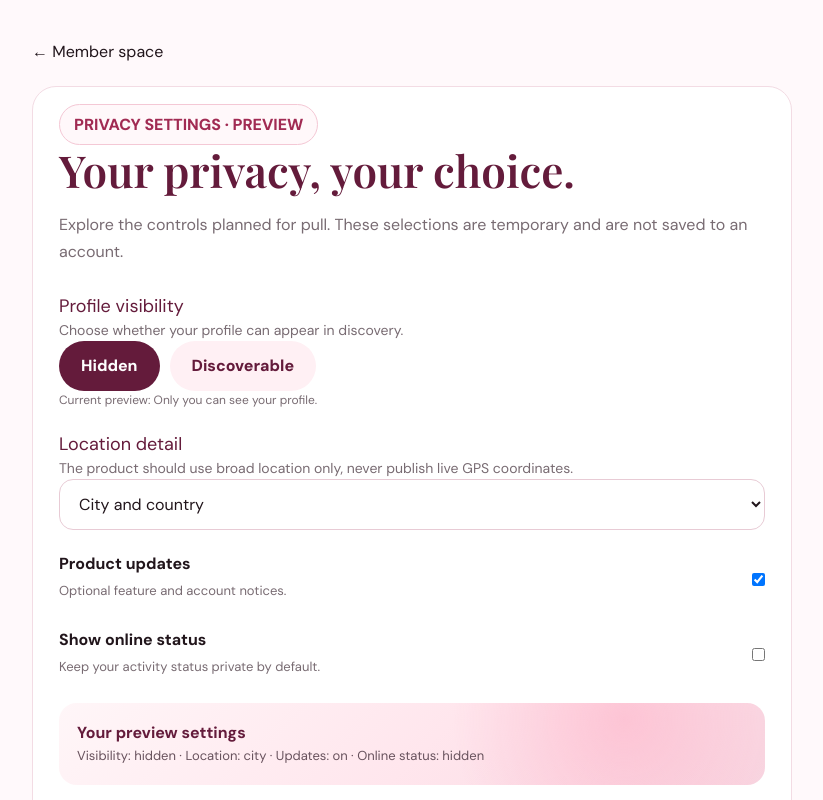
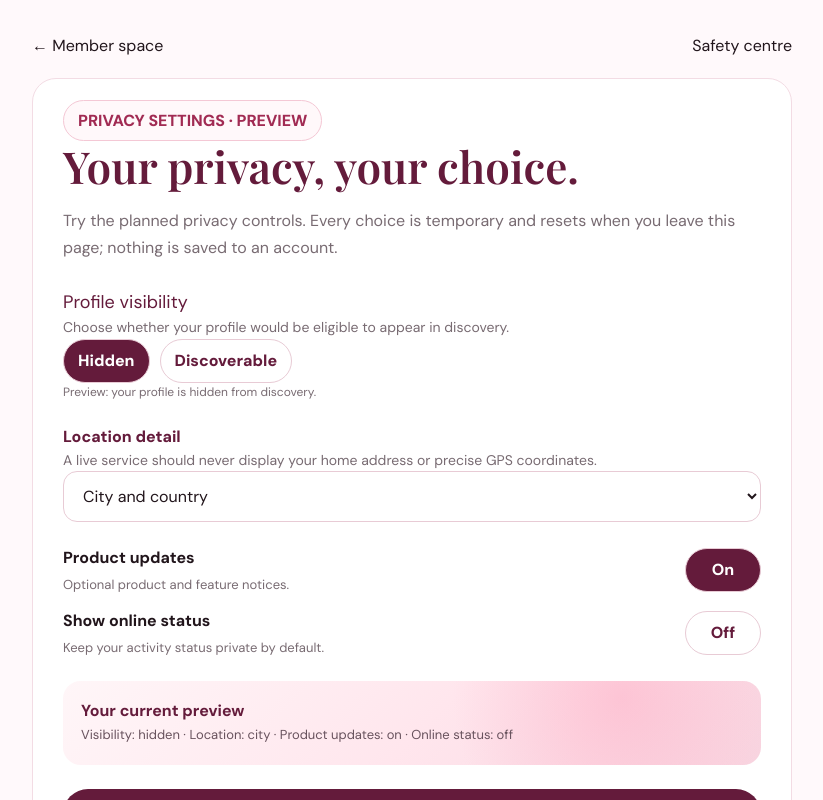
Before and after one commit to pullofficial/Pull, a Next.js app: page /settings in a window 1280 px wide. Shown: the top 800 px of the page, without its empty margins (228-1051 px from the left). Built offline with nearby package versions, Linux system fonts and the light colour scheme.

Commit message:
Improve accessible privacy settings preview

```diff
--- a/app/settings/page.tsx
+++ b/app/settings/page.tsx
@@ -1,24 +1,83 @@
 "use client";
+
 import { useState } from "react";
 
-export default function SettingsPage(){
- const [visibility,setVisibility]=useState("hidden");
- const [distance,setDistance]=useState("city");
- const [notifications,setNotifications]=useState(true);
- const [showOnline,setShowOnline]=useState(false);
- return <main className="container" style={{maxWidth:760,padding:"40px 0 72px"}}>
- <a href="/dashboard">← Member space</a>
- <section className="feature" style={{marginTop:22}}>
-  <span className="pill" style={{color:"#a12b53",fontWeight:800}}>PRIVACY SETTINGS · PREVIEW</span>
-  <h1 className="serif" style={{fontSize:44,color:"#641b3b",marginBottom:8}}>Your privacy, your choice.</h1>
-  <p className="muted" style={{lineHeight:1.7}}>Explore the controls planned for pull. These selections are temporary and are not saved to an account.</p>
-  <div style={{display:"grid",gap:22,marginTop:28}}>
-   <div><h2 style={{fontSize:18,color:"#641b3b"}}>Profile visibility</h2><p className="muted" style={{fontSize:14}}>Choose whether your profile can appear in discovery.</p><div style={{display:"flex",gap:10,flexWrap:"wrap"}}><button className="btn" onClick={()=>setVisibility("hidden")} style={{background:visibility==="hidden"?"#641b3b":"#fff0f4",color:visibility==="hidden"?"white":"#641b3b"}}>Hidden</button><button className="btn" onClick={()=>setVisibility("discoverable")} style={{background:visibility==="discoverable"?"#641b3b":"#fff0f4",color:visibility==="discoverable"?"white":"#641b3b"}}>Discoverable</button></div><p className="muted" style={{fontSize:12}}>Current preview: {visibility==="hidden"?"Only you can see your profile.":"Your profile would be eligible for discovery after age verification."}</p></div>
-   <div><h2 style={{fontSize:18,color:"#641b3b"}}>Location detail</h2><p className="muted" style={{fontSize:14}}>The product should use broad location only, never publish live GPS coordinates.</p><select className="field" value={distance} onChange={e=>setDistance(e.target.value)}><option value="country">Country only</option><option value="city">City and country</option><option value="none">Do not show location</option></select></div>
-   <div style={{display:"flex",justifyContent:"space-between",gap:18,alignItems:"center"}}><div><strong>Product updates</strong><p className="muted" style={{fontSize:13,margin:"5px 0"}}>Optional feature and account notices.</p></div><input type="checkbox" checked={notifications} onChange={e=>setNotifications(e.target.checked)} aria-label="Product updates"/></div>
-   <div style={{display:"flex",justifyContent:"space-between",gap:18,alignItems:"center"}}><div><strong>Show online status</strong><p className="muted" style={{fontSize:13,margin:"5px 0"}}>Keep your activity status private by default.</p></div><input type="checkbox" checked={showOnline} onChange={e=>setShowOnline(e.target.checked)} aria-label="Show online status"/></div>
-   <div className="hero-bg" style={{padding:18,borderRadius:18}}><strong style={{color:"#641b3b"}}>Your preview settings</strong><p style={{fontSize:13,color:"#68525d",lineHeight:1.7,marginBottom:0}}>Visibility: {visibility} · Location: {distance==="none"?"hidden":distance} · Updates: {notifications?"on":"off"} · Online status: {showOnline?"visible":"hidden"}</p></div>
-   <p className="muted" style={{fontSize:12}}>No preference is stored or transmitted. Account deletion, data export and consent management must be implemented before launch.</p>
-  </div>
- </section></main>
+export default function SettingsPage() {
+  const [visibility, setVisibility] = useState("hidden");
+  const [location, setLocation] = useState("city");
+  const [updates, setUpdates] = useState(true);
+  const [online, setOnline] = useState(false);
+
+  function resetPreview() {
+    setVisibility("hidden");
+    setLocation("city");
+    setUpdates(true);
+    setOnline(false);
+  }
+
+  const toggleStyle = (active: boolean) => ({
+    minWidth: 76,
+    border: "1px solid #e8cbd5",
+    borderRadius: 999,
+    padding: "9px 14px",
+    background: active ? "#641b3b" : "#fff",
+    color: active ? "#fff" : "#641b3b",
+    fontWeight: 800,
+    cursor: "pointer"
+  });
+
+  return (
+    <main className="container" style={{ maxWidth: 760, padding: "34px 0 72px" }}>
+      <header style={{ display: "flex", justifyContent: "space-between", gap: 12, flexWrap: "wrap" }}>
+        <a href="/dashboard">← Member space</a>
+        <a href="/safety">Safety centre</a>
+      </header>
+      <section className="feature" style={{ marginTop: 20, padding: "clamp(18px, 4vw, 30px)" }}>
+        <span className="pill" style={{ color: "#a12b53", fontWeight: 800 }}>PRIVACY SETTINGS · PREVIEW</span>
+        <h1 className="serif" style={{ fontSize: "clamp(34px, 7vw, 44px)", color: "#641b3b", marginBottom: 8 }}>Your privacy, your choice.</h1>
+        <p className="muted" style={{ lineHeight: 1.7 }}>Try the planned privacy controls. Every choice is temporary and resets when you leave this page; nothing is saved to an account.</p>
+
+        <div style={{ display: "grid", gap: 24, marginTop: 28 }}>
+          <section>
+            <h2 style={{ fontSize: 18, color: "#641b3b" }}>Profile visibility</h2>
+            <p className="muted" style={{ fontSize: 14, lineHeight: 1.6 }}>Choose whether your profile would be eligible to appear in discovery.</p>
+            <div role="group" aria-label="Profile visibility" style={{ display: "flex", gap: 10, flexWrap: "wrap" }}>
+              <button type="button" aria-pressed={visibility === "hidden"} onClick={() => setVisibility("hidden")} style={toggleStyle(visibility === "hidden")}>Hidden</button>
+              <button type="button" aria-pressed={visibility === "discoverable"} onClick={() => setVisibility("discoverable")} style={toggleStyle(visibility === "discoverable")}>Discoverable</button>
+            </div>
+            <p className="muted" aria-live="polite" style={{ fontSize: 12 }}>{visibility === "hidden" ? "Preview: your profile is hidden from discovery." : "Preview: your profile could be eligible for discovery only after independent age verification and safety checks."}</p>
+          </section>
+
+          <section>
+            <label htmlFor="location-detail" style={{ display: "block", fontWeight: 800, color: "#641b3b" }}>Location detail</label>
+            <p className="muted" style={{ fontSize: 14, lineHeight: 1.6 }}>A live service should never display your home address or precise GPS coordinates.</p>
+            <select id="location-detail" className="field" value={location} onChange={(event) => setLocation(event.target.value)}>
+              <option value="country">Country only</option>
+              <option value="city">City and country</option>
+              <option value="none">Do not show location</option>
+            </select>
+          </section>
+
+          <section style={{ display: "grid", gap: 14 }}>
+            <div style={{ display: "flex", justifyContent: "space-between", gap: 16, alignItems: "center" }}>
+              <div><strong>Product updates</strong><p className="muted" style={{ fontSize: 13, margin: "5px 0 0" }}>Optional product and feature notices.</p></div>
+              <button type="button" role="switch" aria-checked={updates} aria-label="Product updates" onClick={() => setUpdates((value) => !value)} style={toggleStyle(updates)}>{updates ? "On" : "Off"}</button>
+            </div>
+            <div style={{ display: "flex", justifyContent: "space-between", gap: 16, alignItems: "center" }}>
+              <div><strong>Show online status</strong><p className="muted" style={{ fontSize: 13, margin: "5px 0 0" }}>Keep your activity status private by default.</p></div>
+              <button type="button" role="switch" aria-checked={online} aria-label="Show online status" onClick={() => setOnline((value) => !value)} style={toggleStyle(online)}>{online ? "On" : "Off"}</button>
+            </div>
+          </section>
+
+          <section className="hero-bg" aria-live="polite" style={{ padding: 18, borderRadius: 18 }}>
+            <strong style={{ color: "#641b3b" }}>Your current preview</strong>
+            <p style={{ fontSize: 13, color: "#68525d", lineHeight: 1.8, marginBottom: 0 }}>Visibility: {visibility} · Location: {location === "none" ? "hidden" : location} · Product updates: {updates ? "on" : "off"} · Online status: {online ? "on" : "off"}</p>
+          </section>
+
+          <button type="button" className="btn btn-dark" onClick={resetPreview}>Reset preview settings</button>
+          <p className="muted" style={{ fontSize: 12, marginBottom: 0 }}>These controls do not change a real account. Saving preferences, account deletion, data export and consent management are not implemented yet.</p>
+        </div>
+      </section>
+    </main>
+  );
 }
```
